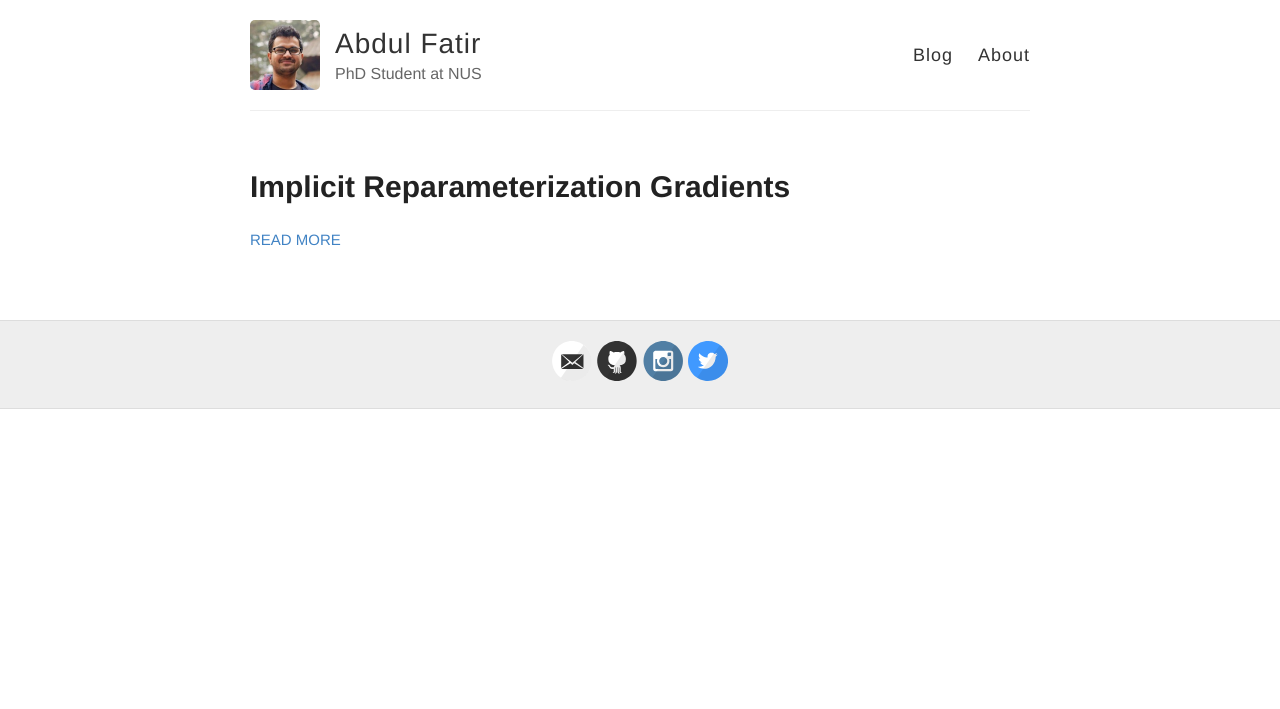
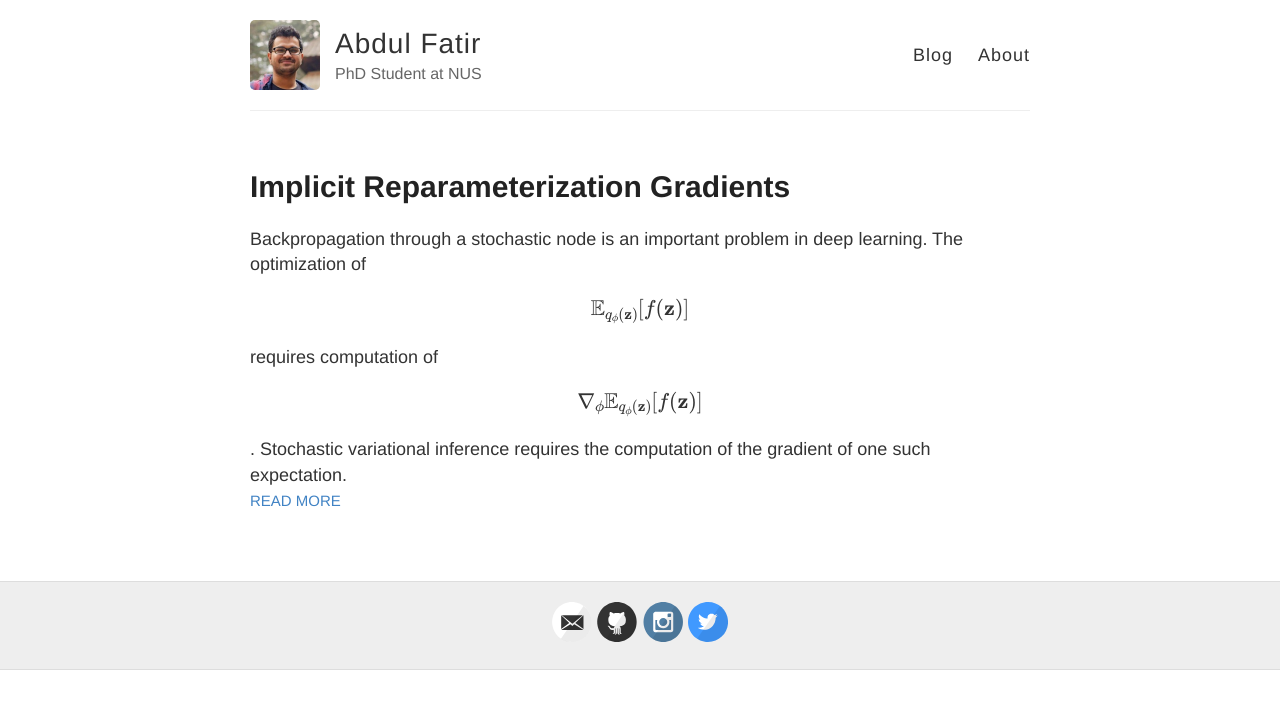
Before and after one commit to abdulfatir/abdulfatir.github.io, a Jekyll site: the page built from index.html, in a window 1280 px wide. Shown: the top 709 px of the page. Built offline with Jekyll 4.4.1, drawn with Linux system fonts in a browser that asks for light colours; formulas are drawn with MathJax 3.

Commit message:
Update 2018-9-21-Implicit-Reparameterization.md

```diff
--- a/_posts/2018-9-21-Implicit-Reparameterization.md
+++ b/_posts/2018-9-21-Implicit-Reparameterization.md
@@ -1,7 +1,7 @@
 ---
 layout: post
 title: Implicit Reparameterization Gradients
-comments: true
+excerpt: Backpropagation through a stochastic node is an important problem in deep learning. The optimization of $$\mathbb{E}_{q_\phi(\mathbf{z})}[f(\mathbf{z})]$$ requires computation of $$\nabla_\phi\mathbb{E}_{q_\phi(\mathbf{z})}[f(\mathbf{z})]$$. Stochastic variational inference requires the computation of the gradient of one such expectation.
 ---
 
 <script type="text/x-mathjax-config">
@@ -9,7 +9,7 @@
 </script>
 
 Backpropagation through a stochastic node is an important problem in deep learning. The optimization of $$\mathbb{E}_{q_\phi(\mathbf{z})}[f(\mathbf{z})]$$ requires computation of $$\nabla_\phi\mathbb{E}_{q_\phi(\mathbf{z})}[f(\mathbf{z})]$$. Stochastic variational inference requires the computation of the gradient of one such expectation.
-{: .text-justify}
+
 
 $$
 \definecolor{mBrown}{RGB}{188,99,16}
```
